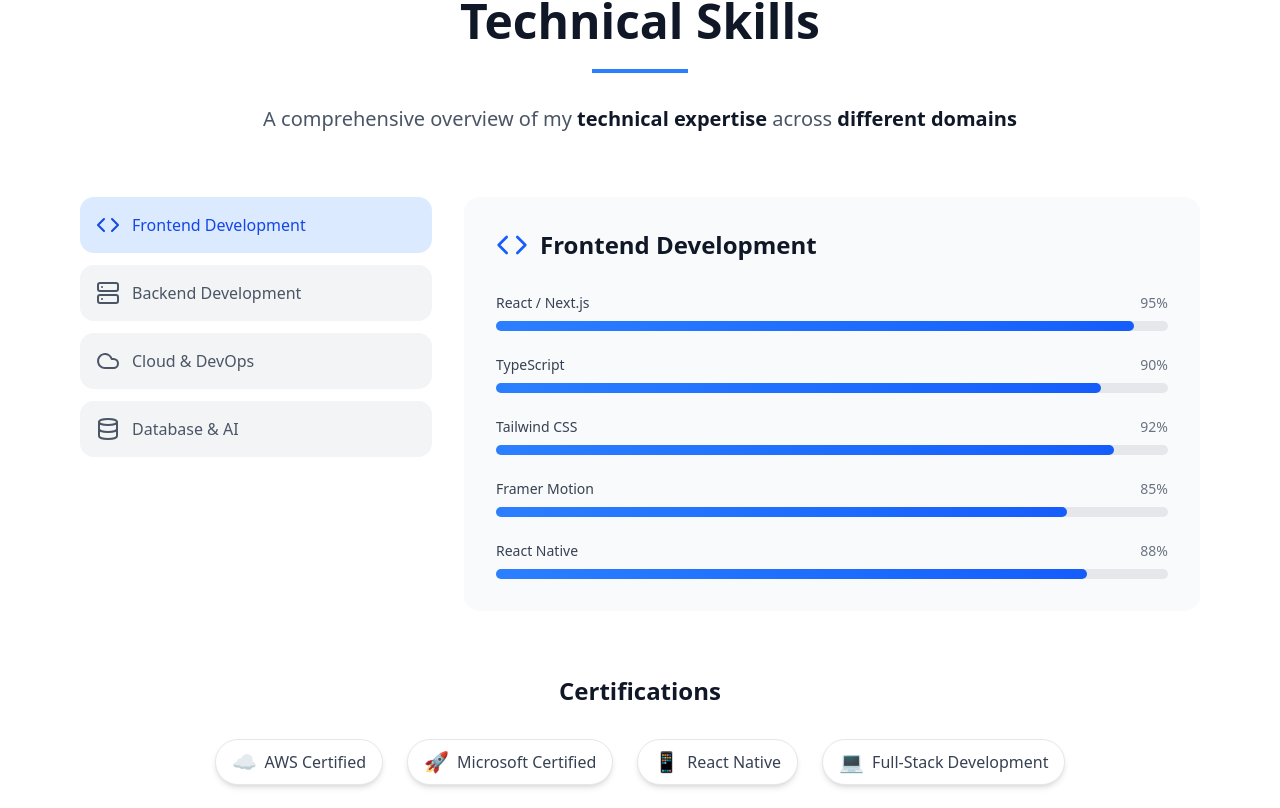
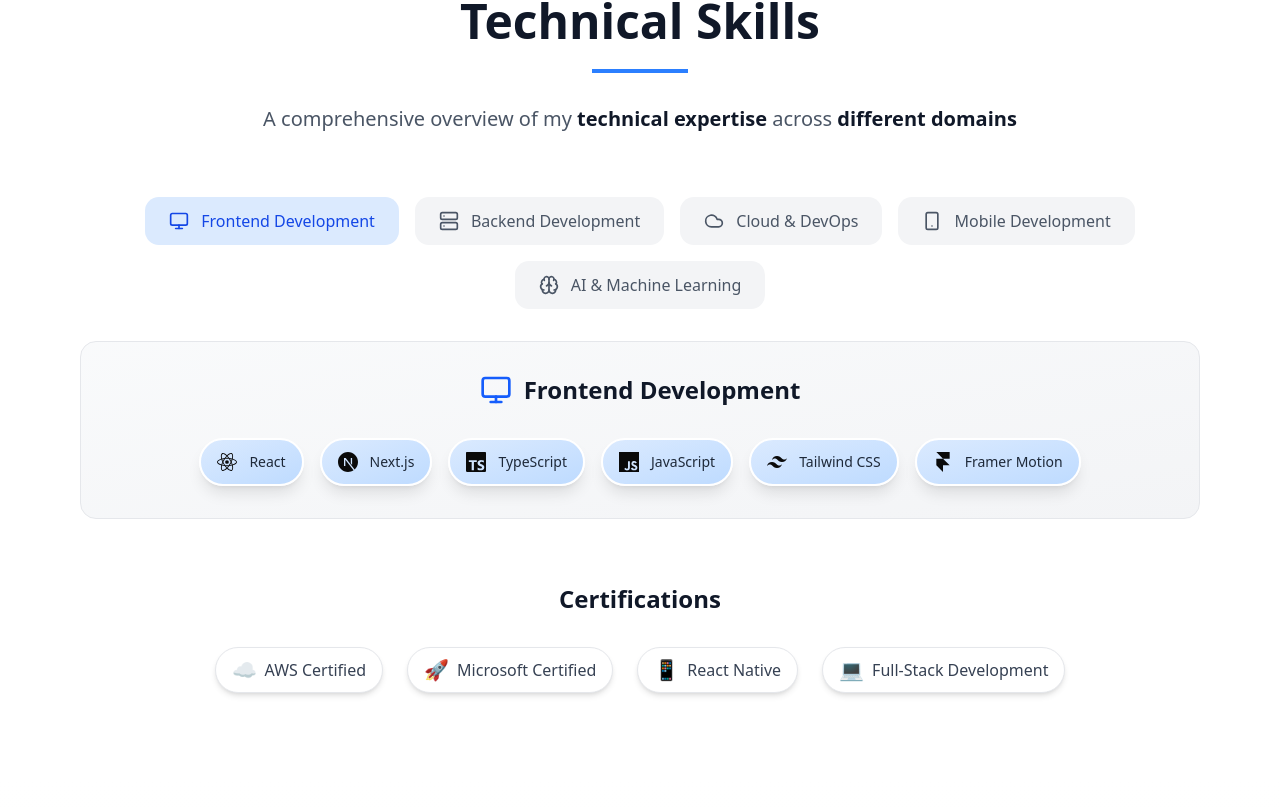
Before and after one commit to blackmaskexe/pratham-snehi-portfolio, a Next.js app: page / in a window 1280 px wide. Shown: the part 1656-2464 px from the top of the page. Built offline with nearby package versions, Linux system fonts and the light colour scheme.

Commit message:
add icons for technical skills

```diff
--- a/components/about/AboutSection.tsx
+++ b/components/about/AboutSection.tsx
@@ -45,12 +45,14 @@
     {
       icon: Smartphone,
       title: "Mobile-First",
-      description: "Creating beautiful, responsive experiences across all devices",
+      description:
+        "Creating beautiful, responsive experiences across all devices",
     },
     {
       icon: Brain,
       title: "AI Integration",
-      description: "Leveraging AI to create intelligent, user-centric applications",
+      description:
+        "Leveraging AI to create intelligent, user-centric applications",
     },
     {
       icon: Cloud,
@@ -60,7 +62,10 @@
   ];
 
   return (
-    <section id="about" className="py-20 bg-gradient-to-b from-white to-gray-50 dark:from-gray-900 dark:to-gray-800">
+    <section
+      id="about"
+      className="py-20 bg-gradient-to-b from-white to-gray-50 dark:from-gray-900 dark:to-gray-800"
+    >
       <div className="container mx-auto px-4 max-w-6xl">
         <motion.div
           ref={ref}
@@ -93,35 +98,76 @@
               variants={itemVariants}
               className="text-lg text-gray-600 dark:text-gray-300 leading-relaxed"
             >
-              I'm a passionate <strong className="text-gray-900 dark:text-white">full-stack developer</strong> who believes technology should solve <strong className="text-gray-900 dark:text-white">real problems</strong>
-              and create <strong className="text-gray-900 dark:text-white">meaningful experiences</strong>. My journey in software development is driven by an
-              insatiable curiosity and a love for building things that matter.
+              I'm a passionate{" "}
+              <strong className="text-gray-900 dark:text-white">
+                full-stack developer
+              </strong>{" "}
+              who believes technology should solve{" "}
+              <strong className="text-gray-900 dark:text-white">
+                real problems
+              </strong>{" "}
+              and create{" "}
+              <strong className="text-gray-900 dark:text-white">
+                meaningful experiences
+              </strong>
+              . My journey in software development is driven by an insatiable
+              curiosity and a love for building things that matter.
             </motion.p>
 
             <motion.p
               variants={itemVariants}
               className="text-lg text-gray-600 dark:text-gray-300 leading-relaxed"
             >
-              With expertise spanning from <strong className="text-gray-900 dark:text-white">React Native mobile applications</strong> to <strong className="text-gray-900 dark:text-white">cloud-native
-              architectures</strong>, I specialize in creating <strong className="text-gray-900 dark:text-white">seamless digital experiences</strong>. I'm particularly
-              excited about integrating <strong className="text-gray-900 dark:text-white">AI</strong> into everyday applications to make them more intelligent
-              and user-friendly.
+              With expertise spanning from{" "}
+              <strong className="text-gray-900 dark:text-white">
+                React Native mobile applications
+              </strong>{" "}
+              to{" "}
+              <strong className="text-gray-900 dark:text-white">
+                cloud-native architectures
+              </strong>
+              , I specialize in creating{" "}
+              <strong className="text-gray-900 dark:text-white">
+                seamless digital experiences
+              </strong>
+              . I'm particularly excited about integrating{" "}
+              <strong className="text-gray-900 dark:text-white">AI</strong> into
+              everyday applications to make them more intelligent and
+              user-friendly.
             </motion.p>
 
             <motion.p
               variants={itemVariants}
               className="text-lg text-gray-600 dark:text-gray-300 leading-relaxed"
             >
-              When I'm not coding, you'll find me exploring the latest in <strong className="text-gray-900 dark:text-white">tech trends</strong>, contributing
-              to <strong className="text-gray-900 dark:text-white">open source projects</strong>, or <strong className="text-gray-900 dark:text-white">mentoring fellow developers</strong>. I'm always eager to collaborate
-              on projects that push the boundaries of what's possible.
+              When I'm not coding, you'll find me exploring the latest in{" "}
+              <strong className="text-gray-900 dark:text-white">
+                tech trends
+              </strong>
+              , contributing to{" "}
+              <strong className="text-gray-900 dark:text-white">
+                open source projects
+              </strong>
+              , or{" "}
+              <strong className="text-gray-900 dark:text-white">
+                mentoring fellow developers
+              </strong>
+              . I'm always eager to collaborate on projects that push the
+              boundaries of what's possible.
             </motion.p>
 
             <motion.div
               variants={itemVariants}
               className="flex flex-wrap gap-3 pt-4"
             >
-              {["React", "TypeScript", "Node.js", "React Native", "AWS", "AI/ML"].map((tech) => (
+              {[
+                "React",
+                "TypeScript",
+                "Node.js",
+                "React Native",
+                "AWS",
+                "AI/ML",
+              ].map((tech) => (
                 <span
                   key={tech}
                   className="px-3 py-1 bg-blue-100 dark:bg-blue-900/30 text-blue-700 dark:text-blue-300 rounded-full text-sm font-medium"
--- a/components/hero/HeroShortDescription.tsx
+++ b/components/hero/HeroShortDescription.tsx
@@ -100,15 +100,15 @@
       style={{ opacity: 0 }}
     >
       <motion.span
-        className="inline-block px-0.5 sm:px-1 rounded-sm"
+        className="inline-block px-0.5 sm:px-1 rounded-sm font-semibold"
         animate={fullstackControl}
         style={{ backgroundColor: "transparent" }}
       >
         Fullstack developer
       </motion.span>{" "}
-      building beautiful{" "}
+      building <strong>beautiful</strong>{" "}
       <motion.span
-        className="inline-block px-0.5 sm:px-1 rounded-sm"
+        className="inline-block px-0.5 sm:px-1 rounded-sm font-semibold"
         animate={rnControl}
         style={{ backgroundColor: "transparent" }}
       >
@@ -116,7 +116,7 @@
       </motion.span>{" "}
       mobile apps with{" "}
       <motion.span
-        className="inline-block px-0.5 sm:px-1 rounded-sm"
+        className="inline-block px-0.5 sm:px-1 rounded-sm font-semibold"
         animate={aiControl}
         style={{ backgroundColor: "transparent" }}
       >
@@ -124,7 +124,7 @@
       </motion.span>
       , custom{" "}
       <motion.span
-        className="inline-block px-0.5 sm:px-1 rounded-sm"
+        className="inline-block px-0.5 sm:px-1 rounded-sm font-semibold"
         animate={apisControl}
         style={{ backgroundColor: "transparent" }}
       >
@@ -132,7 +132,7 @@
       </motion.span>
       , and{" "}
       <motion.span
-        className="inline-block px-0.5 sm:px-1 rounded-sm"
+        className="inline-block px-0.5 sm:px-1 rounded-sm font-semibold"
         animate={cloudControl}
         style={{ backgroundColor: "transparent" }}
       >
--- a/components/skills/SkillsSection.tsx
+++ b/components/skills/SkillsSection.tsx
@@ -10,8 +10,47 @@
   Cpu,
   Palette,
   Server,
-  Globe
+  Globe,
+  Brain,
+  GitBranch,
+  Monitor,
+  Zap
 } from "lucide-react";
+
+import {
+  SiReact,
+  SiNextdotjs,
+  SiTypescript,
+  SiJavascript,
+  SiTailwindcss,
+  SiFramer,
+  SiNodedotjs,
+  SiExpress,
+  SiMongodb,
+  SiFirebase,
+  SiAmazondynamodb,
+  SiAwslambda,
+  SiGit,
+  SiGithub,
+  SiAmazon,
+  SiOpenai,
+  SiGooglegemini,
+} from "react-icons/si";
+
+import {
+  FaMobile,
+  FaCloud,
+  FaBrain,
+  FaRocket,
+  FaLock,
+  FaInfinity,
+} from "react-icons/fa";
+
+import {
+  IoLogoApple,
+  IoLogoAndroid,
+  IoLogoJavascript,
+} from "react-icons/io5";
 
 export default function SkillsSection() {
   const ref = useRef(null);
@@ -49,14 +88,15 @@
   const skillCategories = {
     frontend: {
       title: "Frontend Development",
-      icon: Code,
+      icon: Monitor,
       color: "blue",
       skills: [
-        { name: "React / Next.js", level: 95 },
-        { name: "TypeScript", level: 90 },
-        { name: "Tailwind CSS", level: 92 },
-        { name: "Framer Motion", level: 85 },
-        { name: "React Native", level: 88 },
+        { name: "React", icon: SiReact },
+        { name: "Next.js", icon: SiNextdotjs },
+        { name: "TypeScript", icon: SiTypescript },
+        { name: "JavaScript", icon: SiJavascript },
+        { name: "Tailwind CSS", icon: SiTailwindcss },
+        { name: "Framer Motion", icon: SiFramer },
       ],
     },
     backend: {
@@ -64,11 +104,13 @@
       icon: Server,
       color: "green",
       skills: [
-        { name: "Node.js", level: 87 },
-        { name: "Python", level: 83 },
-        { name: "API Design", level: 90 },
-        { name: "GraphQL", level: 78 },
-        { name: "Microservices", level: 82 },
+        { name: "Node.js", icon: SiNodedotjs },
+        { name: "Express.js", icon: SiExpress },
+        { name: "API Gateway", icon: FaRocket },
+        { name: "MongoDB", icon: SiMongodb },
+        { name: "Firebase", icon: SiFirebase },
+        { name: "DynamoDB", icon: SiAmazondynamodb },
+        { name: "OAuth2.0", icon: FaLock },
       ],
     },
     cloud: {
@@ -76,72 +118,89 @@
       icon: Cloud,
       color: "purple",
       skills: [
-        { name: "AWS Services", level: 85 },
-        { name: "Microsoft Azure", level: 80 },
-        { name: "Docker", level: 82 },
-        { name: "CI/CD", level: 85 },
-        { name: "Serverless", level: 78 },
+        { name: "AWS Lambda", icon: SiAwslambda },
+        { name: "CI/CD Pipelines", icon: FaInfinity },
+        { name: "Git", icon: SiGit },
+        { name: "GitHub", icon: SiGithub },
+        { name: "Cloud Architecture", icon: SiAmazon },
+        { name: "Serverless", icon: Zap },
       ],
     },
-    database: {
-      title: "Database & AI",
-      icon: Database,
+    mobile: {
+      title: "Mobile Development",
+      icon: Smartphone,
+      color: "pink",
+      skills: [
+        { name: "React Native", icon: SiReact },
+        { name: "iOS Development", icon: IoLogoApple },
+        { name: "Android Development", icon: IoLogoAndroid },
+        { name: "Mobile-First Design", icon: FaMobile },
+        { name: "App Store Deployment", icon: FaRocket },
+      ],
+    },
+    ai: {
+      title: "AI & Machine Learning",
+      icon: Brain,
       color: "orange",
       skills: [
-        { name: "PostgreSQL", level: 85 },
-        { name: "MongoDB", level: 88 },
-        { name: "Redis", level: 75 },
-        { name: "Machine Learning", level: 72 },
-        { name: "AI Integration", level: 80 },
+        { name: "OpenAI API", icon: SiOpenai },
+        { name: "Gemini AI", icon: SiGooglegemini },
+        { name: "AI Integration", icon: FaBrain },
+        { name: "Machine Learning", icon: Brain },
+        { name: "Natural Language Processing", icon: Cpu },
       ],
     },
   };
 
-  const SkillBar = ({ skill, index }: { skill: { name: string; level: number }, index: number }) => {
-    const [animatedLevel, setAnimatedLevel] = useState(0);
-
-    useEffect(() => {
-      if (isInView) {
-        const timer = setTimeout(() => {
-          setAnimatedLevel(skill.level);
-        }, index * 200);
-        return () => clearTimeout(timer);
-      }
-    }, [isInView, skill.level, index]);
+  const SkillBubble = ({ skill, index }: { skill: { name: string; icon: any }, index: number }) => {
+    const IconComponent = skill.icon;
 
     return (
       <motion.div
-        variants={itemVariants}
-        className="space-y-2"
+        initial={{ scale: 0, opacity: 0 }}
+        animate={{ scale: 1, opacity: 1 }}
+        transition={{
+          delay: index * 0.1,
+          type: "spring",
+          stiffness: 300,
+          damping: 20
+        }}
+        whileHover={{
+          scale: 1.1,
+          rotate: [0, -5, 5, 0],
+          transition: { duration: 0.3 }
+        }}
+        className={`relative group cursor-pointer`}
       >
-        <div className="flex justify-between items-center">
-          <span className="text-sm font-medium text-gray-700 dark:text-gray-300">
+        <div className={`
+          ${getBubbleColorClasses(skillCategories[activeCategory as keyof typeof skillCategories].color)}
+          px-4 py-3 rounded-full shadow-lg hover:shadow-xl transition-all duration-300
+          border-2 border-white dark:border-gray-800
+          backdrop-blur-sm
+          flex items-center space-x-3
+        `}>
+          <IconComponent className="text-lg w-5 h-5 flex-shrink-0" />
+          <span className="font-medium text-sm text-gray-800 dark:text-white whitespace-nowrap">
             {skill.name}
           </span>
-          <span className="text-sm text-gray-500 dark:text-gray-400">
-            {skill.level}%
-          </span>
         </div>
-        <div className="w-full bg-gray-200 dark:bg-gray-700 rounded-full h-2.5">
+
+        {/* Floating animation */}
         <motion.div
-            className={`h-2.5 rounded-full bg-gradient-to-r ${getColorClasses(skillCategories[activeCategory as keyof typeof skillCategories].color)}`}
-            initial={{ width: 0 }}
-            animate={{ width: `${animatedLevel}%` }}
-            transition={{ duration: 1, delay: index * 0.1 }}
+          className="absolute inset-0"
+          animate={{
+            y: [0, -4, 0],
+            rotate: [0, 1, -1, 0]
+          }}
+          transition={{
+            duration: 2 + index * 0.2,
+            repeat: Infinity,
+            repeatType: "reverse",
+            ease: "easeInOut"
+          }}
         />
-        </div>
       </motion.div>
     );
-  };
-
-  const getColorClasses = (color: string) => {
-    const colors = {
-      blue: "from-blue-500 to-blue-600",
-      green: "from-green-500 to-green-600",
-      purple: "from-purple-500 to-purple-600",
-      orange: "from-orange-500 to-orange-600",
-    };
-    return colors[color as keyof typeof colors] || colors.blue;
   };
 
   const getBgColorClasses = (color: string, isActive: boolean) => {
@@ -152,6 +211,18 @@
       green: "bg-green-100 dark:bg-green-900/30 text-green-700 dark:text-green-300",
       purple: "bg-purple-100 dark:bg-purple-900/30 text-purple-700 dark:text-purple-300",
       orange: "bg-orange-100 dark:bg-orange-900/30 text-orange-700 dark:text-orange-300",
+      pink: "bg-pink-100 dark:bg-pink-900/30 text-pink-700 dark:text-pink-300",
+    };
+    return colors[color as keyof typeof colors] || colors.blue;
+  };
+
+  const getBubbleColorClasses = (color: string) => {
+    const colors = {
+      blue: "bg-gradient-to-br from-blue-100 to-blue-200 dark:from-blue-900/40 dark:to-blue-800/40",
+      green: "bg-gradient-to-br from-green-100 to-green-200 dark:from-green-900/40 dark:to-green-800/40",
+      purple: "bg-gradient-to-br from-purple-100 to-purple-200 dark:from-purple-900/40 dark:to-purple-800/40",
+      orange: "bg-gradient-to-br from-orange-100 to-orange-200 dark:from-orange-900/40 dark:to-orange-800/40",
+      pink: "bg-gradient-to-br from-pink-100 to-pink-200 dark:from-pink-900/40 dark:to-pink-800/40",
     };
     return colors[color as keyof typeof colors] || colors.blue;
   };
@@ -184,15 +255,14 @@
           </motion.p>
         </motion.div>
 
-        <div className="grid lg:grid-cols-3 gap-8">
+        <div className="space-y-8">
           {/* Category Selector */}
           <motion.div
             variants={containerVariants}
             initial="hidden"
             animate={controls}
-            className="lg:col-span-1"
+            className="flex flex-wrap justify-center gap-4"
           >
-            <div className="space-y-3">
             {Object.entries(skillCategories).map(([key, category]) => {
               const Icon = category.icon;
               const isActive = activeCategory === key;
@@ -202,14 +272,13 @@
                   key={key}
                   variants={itemVariants}
                   onClick={() => setActiveCategory(key)}
-                    className={`w-full flex items-center space-x-3 p-4 rounded-xl transition-all duration-300 text-left hover:shadow-md ${getBgColorClasses(category.color, isActive)}`}
+                  className={`flex items-center space-x-3 px-6 py-3 rounded-xl transition-all duration-300 hover:shadow-md ${getBgColorClasses(category.color, isActive)}`}
                 >
-                    <Icon className="w-6 h-6" />
+                  <Icon className="w-5 h-5" />
                   <span className="font-medium">{category.title}</span>
                 </motion.button>
               );
             })}
-            </div>
           </motion.div>
 
           {/* Skills Display */}
@@ -217,28 +286,28 @@
             variants={containerVariants}
             initial="hidden"
             animate={controls}
-            className="lg:col-span-2"
+            className="w-full"
           >
             <motion.div
               key={activeCategory}
-              initial={{ opacity: 0, x: 20 }}
-              animate={{ opacity: 1, x: 0 }}
+              initial={{ opacity: 0, y: 20 }}
+              animate={{ opacity: 1, y: 0 }}
               transition={{ duration: 0.3 }}
-              className="bg-gray-50 dark:bg-gray-800 p-8 rounded-2xl"
+              className="bg-gradient-to-br from-gray-50 to-gray-100 dark:from-gray-800 dark:to-gray-900 p-8 rounded-2xl border border-gray-200 dark:border-gray-700"
             >
-              <div className="flex items-center space-x-3 mb-8">
+              <div className="flex items-center justify-center space-x-3 mb-8">
                 {(() => {
                   const Icon = skillCategories[activeCategory as keyof typeof skillCategories].icon;
                   return <Icon className="w-8 h-8 text-blue-600 dark:text-blue-400" />;
                 })()}
-                <h3 className="text-2xl font-bold text-gray-900 dark:text-white">
+                <h3 className="text-2xl font-bold text-gray-900 dark:text-white text-center">
                   {skillCategories[activeCategory as keyof typeof skillCategories].title}
                 </h3>
               </div>
 
-              <div className="space-y-6">
+              <div className="flex flex-wrap justify-center gap-4">
                 {skillCategories[activeCategory as keyof typeof skillCategories].skills.map((skill, index) => (
-                  <SkillBar key={skill.name} skill={skill} index={index} />
+                  <SkillBubble key={skill.name} skill={skill} index={index} />
                 ))}
               </div>
             </motion.div>
```
Lines whose indentation alone changed are shown as unchanged.
